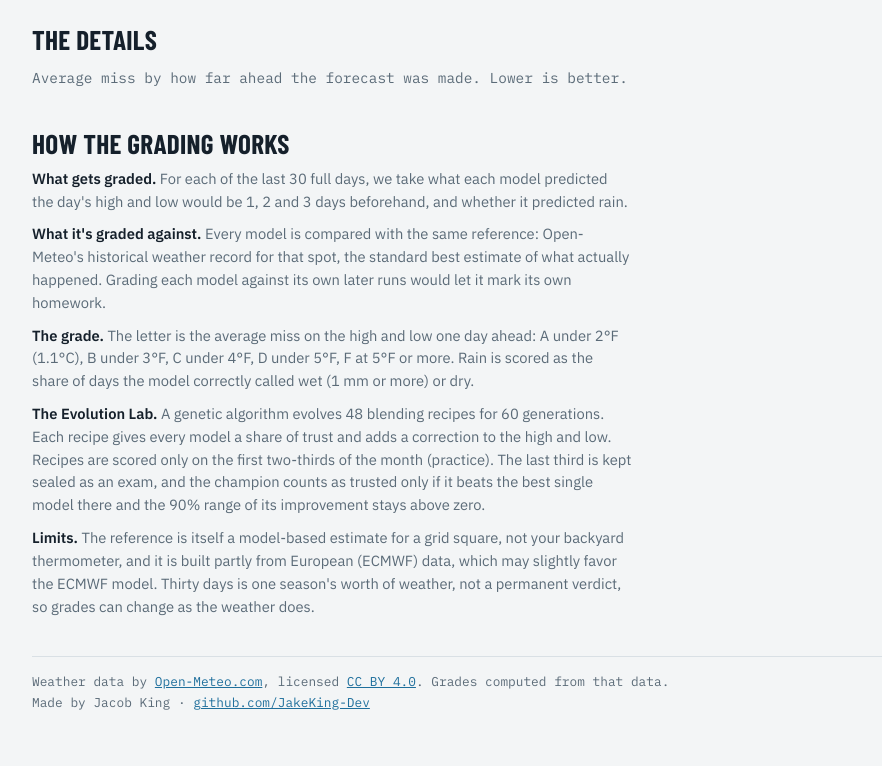
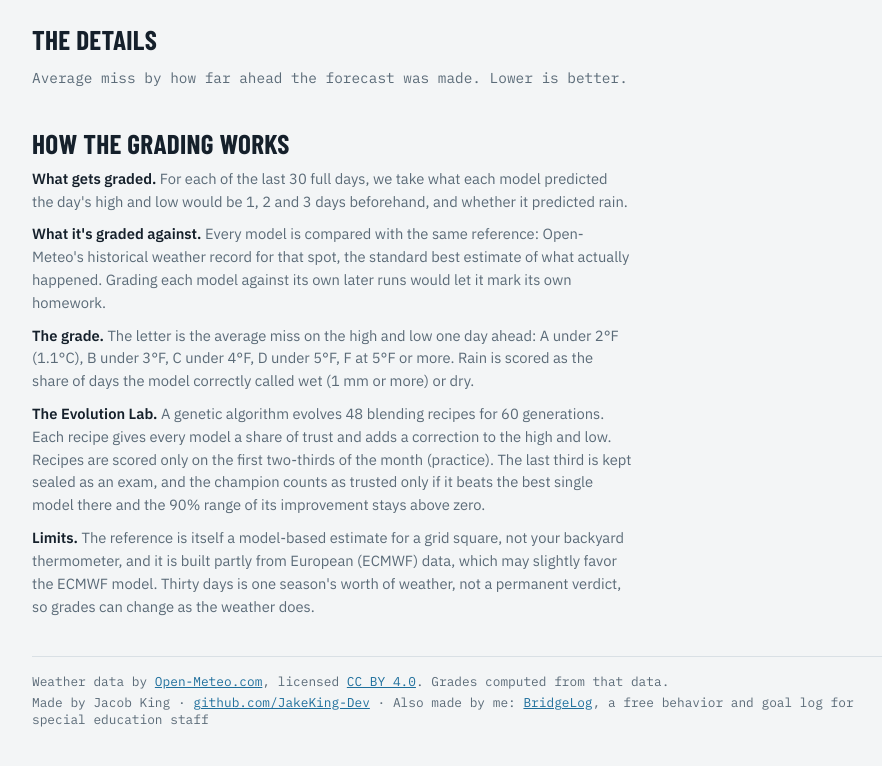
Before and after one commit to JakeKing-Dev/forecast-report-card, a plain HTML site: page index.html in a window 1280 px wide. Shown: the part 674-1440 px from the top of the page, without its empty margins (178-1060 px from the left). Drawn offline with nearby package versions, Linux system fonts and the light colour scheme; no server answers.

Commit message:
Footer: link to BridgeLog

```diff
--- a/index.html
+++ b/index.html
@@ -221,7 +221,7 @@ footer a{color:var(--accent)}
 
   <footer>
     <span>Weather data by <a href="https://open-meteo.com/" target="_blank" rel="noopener">Open-Meteo.com</a>, licensed <a href="https://creativecommons.org/licenses/by/4.0/" target="_blank" rel="noopener">CC BY 4.0</a>. Grades computed from that data.</span>
-    <span>Made by Jacob King · <a href="https://github.com/JakeKing-Dev" target="_blank" rel="noopener">github.com/JakeKing-Dev</a></span>
+    <span>Made by Jacob King · <a href="https://github.com/JakeKing-Dev" target="_blank" rel="noopener">github.com/JakeKing-Dev</a> · Also made by me: <a href="https://jakeking-dev.github.io/bridgelog/" target="_blank" rel="noopener">BridgeLog</a>, a free behavior and goal log for special education staff</span>
   </footer>
 </main>
 
```
